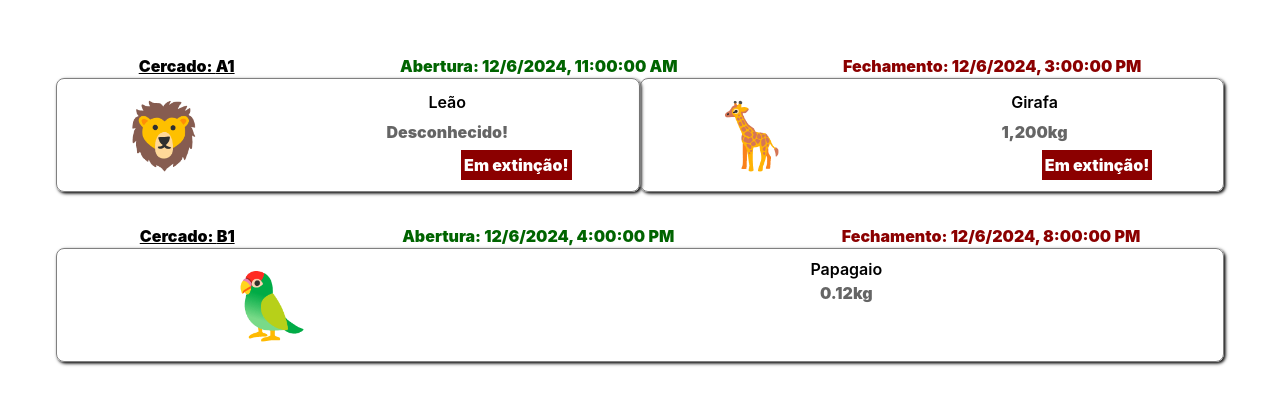
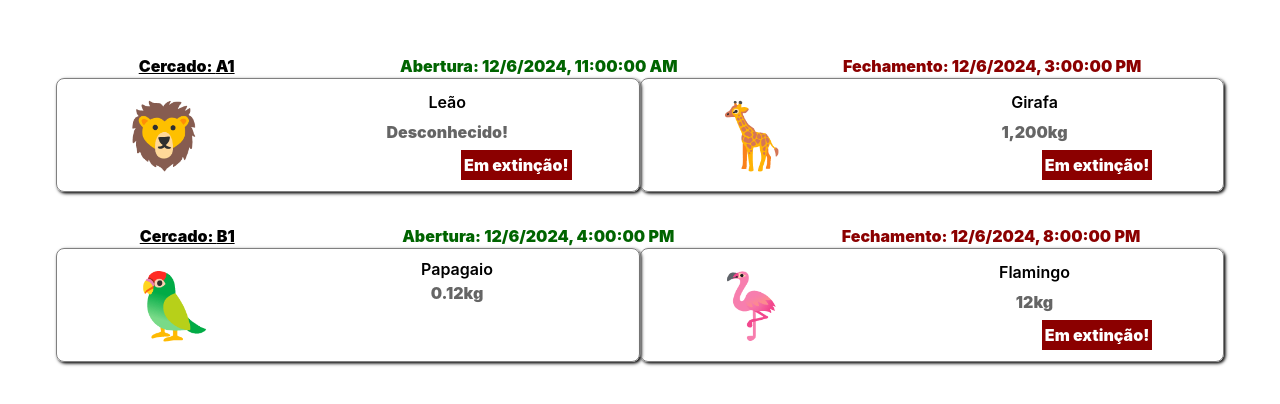
Before and after one commit to ufjf-dcc207/ufjf-dcc207-2024-3-a-atv03-igorknop, a React (Vite) app: page / in a window 1280 px wide. Shown: the part 192-596 px from the top of the page. Built offline with nearby package versions, Linux system fonts and the light colour scheme.

Commit message:
extrai vetores de componentes

```diff
--- a/src/App.tsx
+++ b/src/App.tsx
@@ -1,25 +1,29 @@
 import "./App.css";
 import Animal from "./Animal";
 import Exibicao from "./Exibicao";
+import { ReactNode } from "react";
 
 function App() {
+  const exA1: ReactNode[] = [
+    <Animal icone="🦁" nome="Leão" peso={-1} extincao />,
+    <Animal icone="🦒" nome="Girafa" peso={1200} extincao />,
+  ];
+  const exB2: ReactNode[] = [
+    <Animal icone="🦜" nome="Papagaio" peso={0.12} />,
+    <Animal icone="🦩" nome="Flamingo" peso={12.0} extincao />,
+  ];
   return (
     <div className="app">
       <Exibicao
         abertura={new Date("2024-12-06T08:00:00.000-03:00")}
         fechamento={new Date("2024-12-06T12:00-03:00")}
         cercado="A1"
-      >
-        <Animal icone="🦁" nome="Leão" peso={-1} extincao />
-        <Animal icone="🦒" nome="Girafa" peso={1200} extincao />
-      </Exibicao>
+      >{exA1}</Exibicao>
       <Exibicao
         abertura={new Date("2024-12-06T13:00:00.000-03:00")}
         fechamento={new Date("2024-12-06T17:00-03:00")}
         cercado="B1"
-      >
-        <Animal icone="🦜" nome="Papagaio" peso={0.12} />
-      </Exibicao>
+      >{exB2}</Exibicao>
     </div>
   );
 }
```
